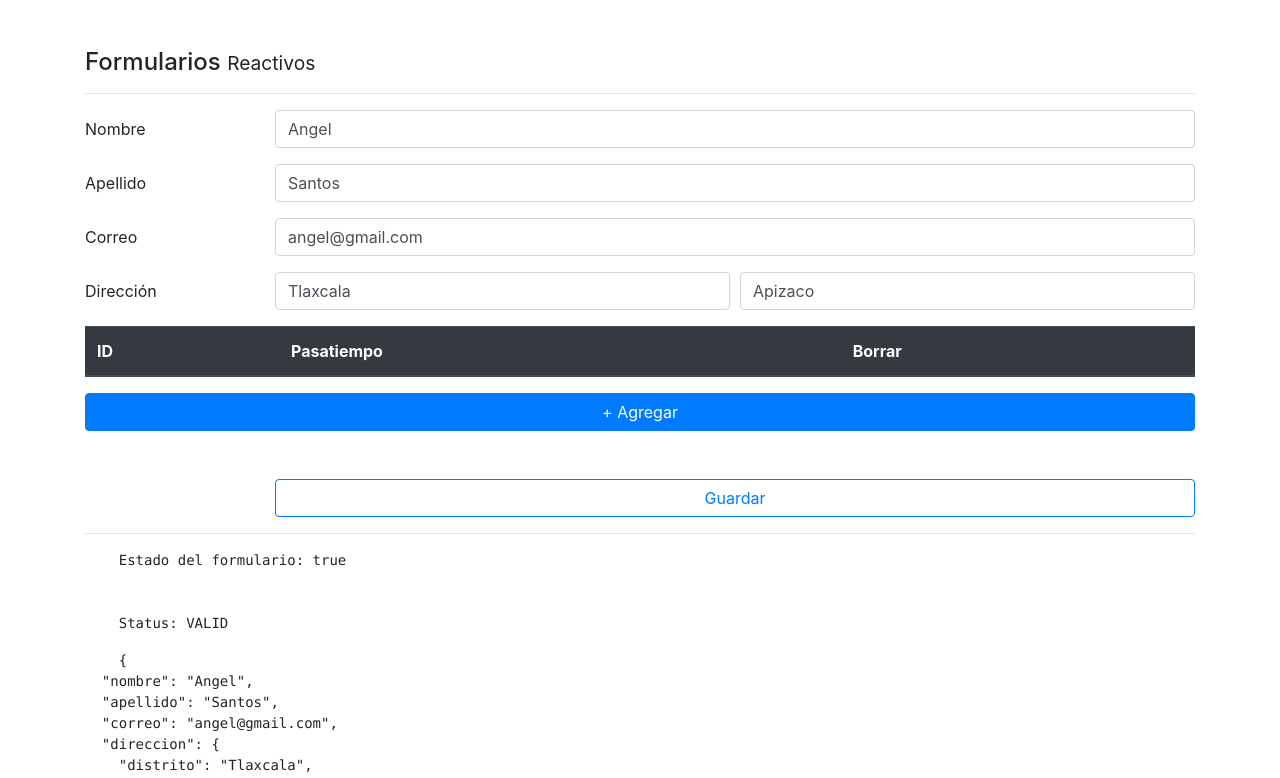
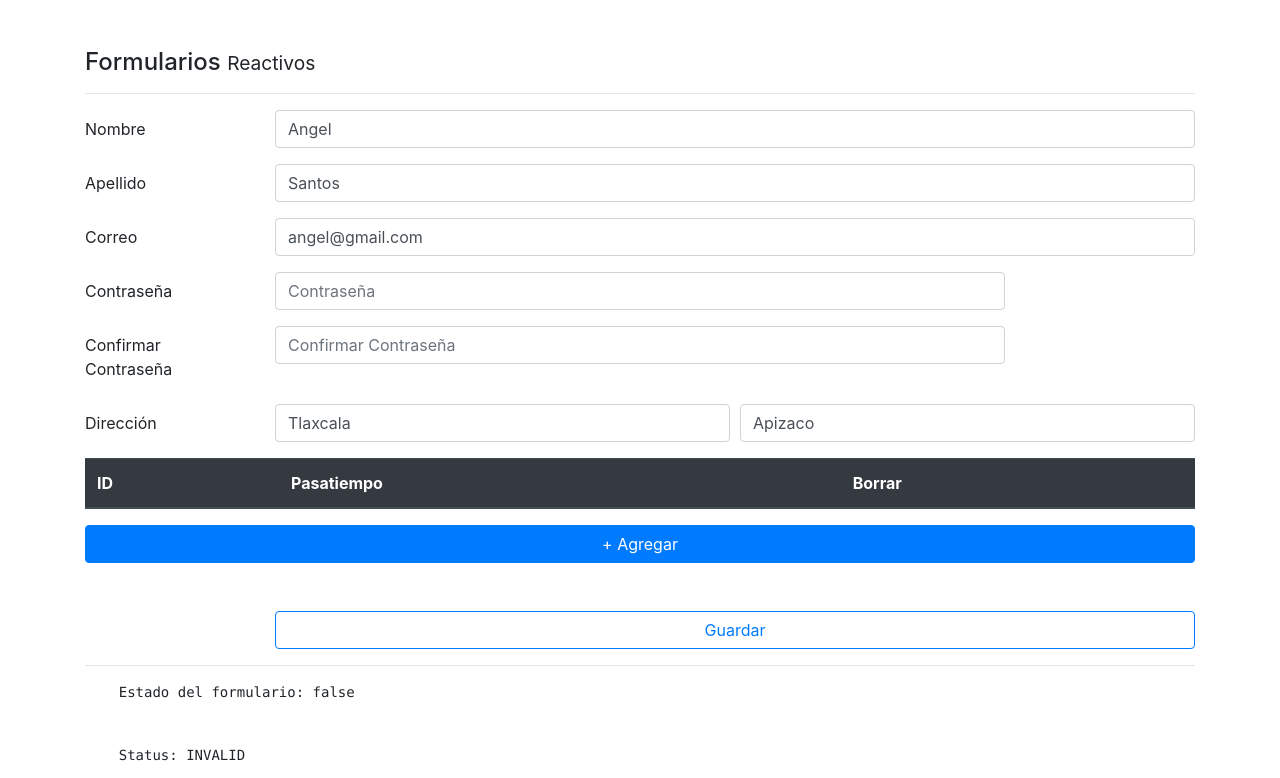
Before and after one commit to Luis-Angel-Santos/Formularios_con_Angular, an Angular app: page /reactivo in a window 1280 px wide. Shown: the top 778 px of the page. Built offline with nearby package versions, Linux system fonts and the light colour scheme.

Commit message:
Validar que password1 sea igual al password2

```diff
--- a/src/app/pages/reactive/reactive.component.html
+++ b/src/app/pages/reactive/reactive.component.html
@@ -35,6 +35,25 @@
             <input class="form-control" type="email" placeholder="Correo electrónico" [class.is-invalid]="correoNoValido" formControlName="correo">
             <small *ngIf="correoNoValido" class="text-danger">
                 Correo no valido
+            </small>
+        </div>
+    </div>
+
+    <div class="form-group row">
+        <label class="col-2 col-form-label">Contraseña</label>
+        <div class="col-8">
+            <input class="form-control" type="password" placeholder="Contraseña" formControlName="pass1" [class.is-invalid]="pass1NoValido">
+            <small *ngIf="pass1NoValido" class="text-danger">
+                Ingrese una contraseña
+            </small>
+        </div>
+    </div>
+    <div class="form-group row">
+        <label class="col-2 col-form-label">Confirmar Contraseña</label>
+        <div class="col-8">
+            <input class="form-control" type="password" placeholder="Confirmar Contraseña" formControlName="pass2" [class.is-invalid]="pass2NoValido">
+            <small *ngIf="pass2NoValido" class="text-danger">
+                Las contraseñas no coinciden
             </small>
         </div>
     </div>
--- a/src/app/pages/reactive/reactive.component.ts
+++ b/src/app/pages/reactive/reactive.component.ts
@@ -38,17 +38,31 @@ export class ReactiveComponent implements OnInit {
   get ciudadNoValido(){
     return this.forma.get('direccion.ciudad').invalid && this.forma.get('direccion.ciudad').touched
   }
+  get pass1NoValido(){
+    return this.forma.get('pass1').invalid && this.forma.get('pass1').touched
+  }
+  get pass2NoValido(){
+    const pass1 = this.forma.get('pass1').value;
+    const pass2 = this.forma.get('pass2').value;
+
+    return (pass1 === pass2 ) ? false : true;
+  }
+
 
   crearFormulario(){
     this.forma = this.fb.group({
       nombre:   ['', [Validators.required, Validators.minLength(5)]],
       apellido: ['', [Validators.required, Validators.minLength(3), this.validadores.noHerrera]],
       correo:   ['', [Validators.required, Validators.pattern('[a-z0-9._%+-]+@[a-z0-9.-]+\.[a-z]{2,3}$')]],
+      pass1:    ['', Validators.required],
+      pass2:    ['', Validators.required],
       direccion: this.fb.group({
         distrito: ['', Validators.required],
         ciudad:   ['', Validators.required]
       }),
       pasatiempos: this.fb.array([])
+    },{
+      validators: this.validadores.passwordsIguales('pass1', 'pass2')
     });
   }
 
--- a/src/app/pages/template/template.component.html
+++ b/src/app/pages/template/template.component.html
@@ -27,12 +27,10 @@
     <div class="form-group row">
         <label class="col-2 col-form-label">Correo</label>
         <div class="col-8">
-
             <input class="form-control" type="email" name="correo" [ngModel]="usuario.correo" [class.is-invalid]="correo.invalid && correo.touched" placeholder="Correo electrónico" pattern="[a-z0-9._%+-]+@[a-z0-9.-]+\.[a-z]{2,3}$" #correo="ngModel" required>
             <small *ngIf="correo.invalid && correo.touched" class="form-text text-danger">El correo es invalido</small>
         </div>
     </div>
-
     <div class="form-group row">
         <label class="col-2 col-form-label">Pais</label>
         <div class="col-8">
--- a/src/app/services/validadores.service.ts
+++ b/src/app/services/validadores.service.ts
@@ -1,5 +1,5 @@
 import { Injectable } from '@angular/core';
-import { FormControl } from '@angular/forms';
+import { FormControl, FormGroup } from '@angular/forms';
 
 @Injectable({
   providedIn: 'root'
@@ -16,4 +16,17 @@ export class ValidadoresService {
     }
     return null;
   }
+
+  passwordsIguales(pass1Name: string, pass2Name: string){
+    return (FormGroup) =>{
+      const pass1Control = FormGroup.controls[pass1Name];
+      const pass2Control = FormGroup.controls[pass2Name];
+
+      if (pass1Control.value === pass2Control.value) {
+        pass2Control.setErrors(null);
+      }else{
+        pass2Control.setErrors({noEsIgual: true});
+      }
+    }
+  }
 }
```
